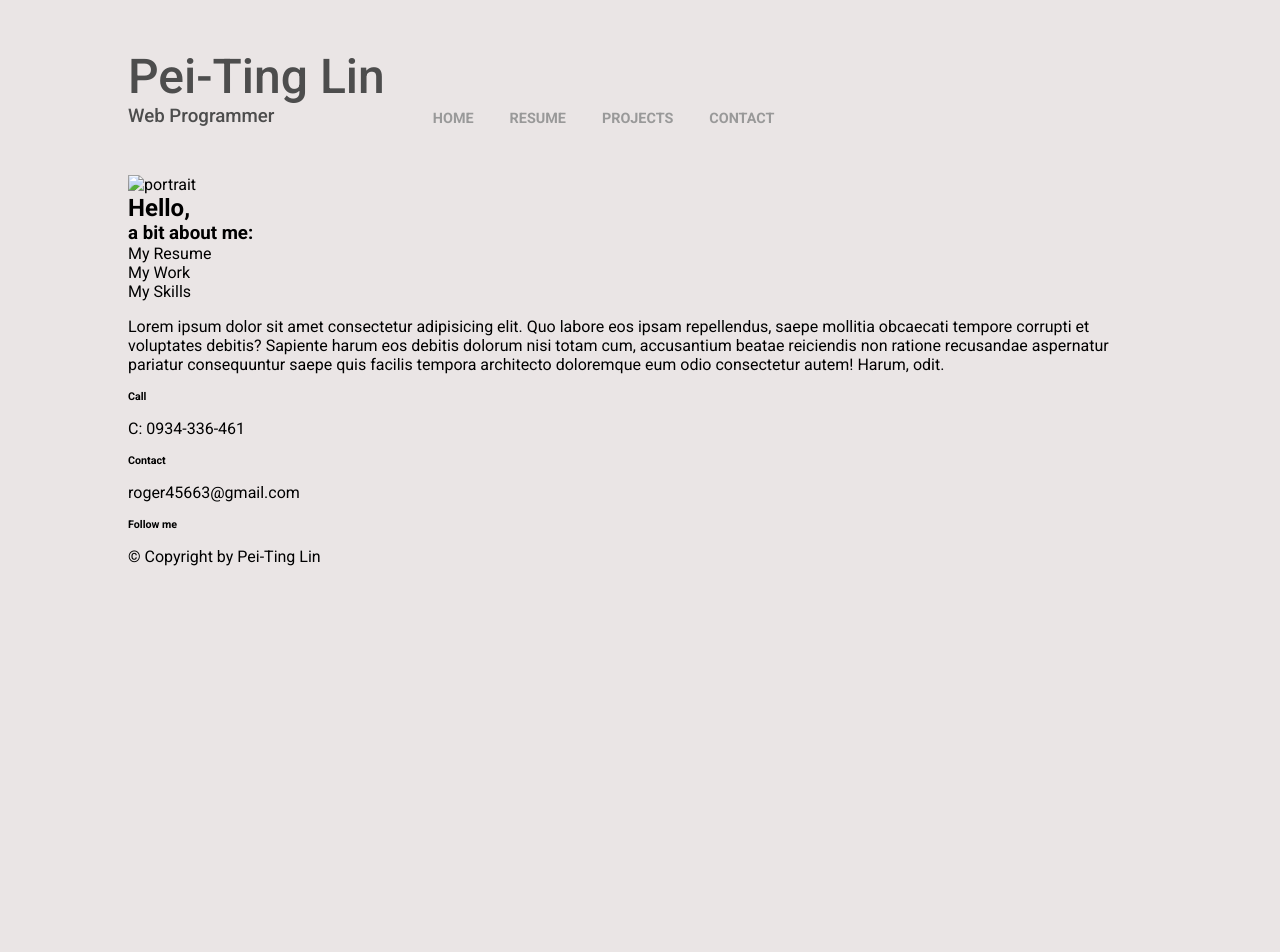
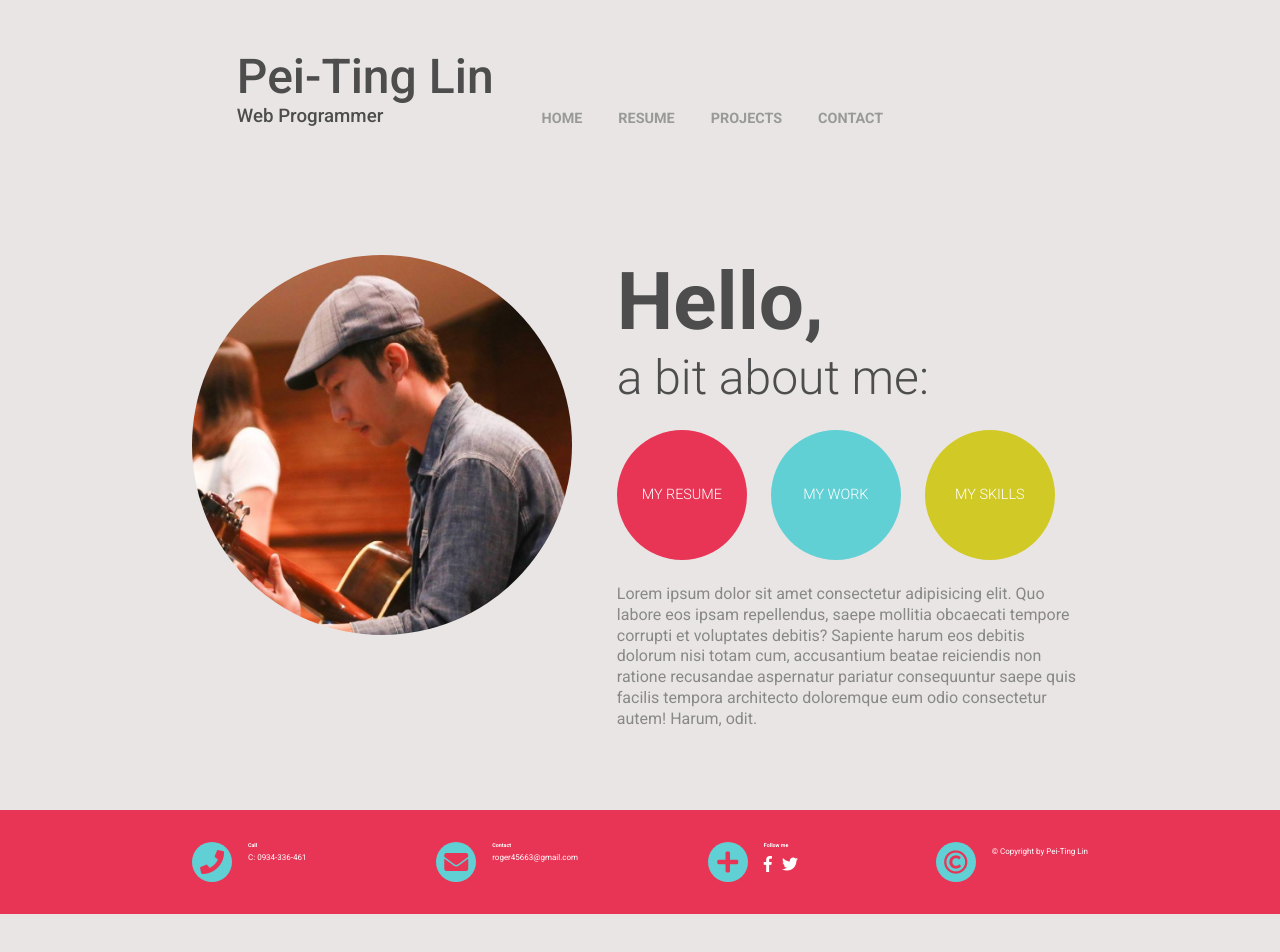
Before and after one commit to roger45663/my-portfolio, a website: page dist/index.html in a window 1280 px wide. Before the commit the page ends 800 px from the top, so only its background shows below. Drawn offline with Linux system fonts and the light colour scheme.

Commit message:
completed home but resmue not yet

```diff
--- /dev/null
+++ b/scss/_config.scss
@@ -0,0 +1,15 @@
+//start color setup
+$primaryColor: #e83556;
+$secondaryColor: #61d0d4;
+$skillColor: #d1c926;
+$bgColor: #eae5e5;
+$titleColor: #4d4d4d;
+
+//end color setup
+
+// start mixin
+@mixin ease {
+    transition: 0.5s ease;
+}
+
+// end mixin
--- a/scss/main.scss
+++ b/scss/main.scss
@@ -1,36 +1,26 @@
 @import url('https://fonts.googleapis.com/css?family=Roboto:100,300,400,500,700,900');
+@import 'config';
 
-//start color setup
-$primaryColor: #e83556;
-$secondaryColor: #61d0d4;
-$skillColor: #d1c926;
-$bgColor: #eae5e5;
-$titleColor: #4d4d4d;
 
-//end color setup
-
-// start mixin
-@mixin ease {
-    transition: 0.5s ease;
+//start global setup
+* {
+    box-sizing: border-box;
 }
 
-// end mixin
-
-//start global setup
 html,body {
     margin: 0;
     padding: 0;
     background: $bgColor;
     font-family: 'Roboto', 'Microsoft JhengHei', sans-serif;
-    box-sizing: border-box;
 }
 
 .container {
     max-width: 1024px;
     margin: 0 auto;
+    padding: 0 5%;
 }
 
-h1,h2,h3,h4,h5,h6 {
+h1,h2,h3,h4,h5,h6,p {
     margin: 0;
 }
 
@@ -46,12 +36,12 @@ header {
 
     .container {
         display: flex;
-        padding: 0 5rem;
         align-items: flex-end;
 
         .author {
             text-transform: capitalize;
             color: $titleColor;
+            margin-left: 5%;
 
             .name {
                 font-size: 3rem;
@@ -83,3 +73,174 @@ header {
 }
 
 //end header
+
+// start home page
+#home {
+    margin: 5rem 0;
+
+    .container {
+        display: flex;
+
+        .portrait {
+
+            img {
+                max-width: 380px;
+                height: auto;
+                border-radius: 50%;
+            }
+        }
+
+        .aboutMe {
+            margin-left: 5%;
+            color: #888;
+
+            h2,h3 {
+                color: $titleColor;
+            }
+
+            h2 {
+                font-size: 5rem;
+            }
+
+            h3 {
+                font-size: 3rem;
+                font-weight: 300;
+            }
+
+            p {
+                line-height: 1.3rem;
+            }
+
+            .myBar {
+                display: flex;
+                margin: 1.5rem 0;
+
+                .circle {
+                    width: 130px;
+                    height: auto;
+                    margin-right: 1.5rem;
+                    border-radius: 50%;
+                    text-align: center;
+                    line-height: 130px;
+                    font-weight: 300;
+                    font-size: 0.9rem;
+                    text-transform: uppercase;
+                    background: $primaryColor;
+                    color: #fff;
+                    @include ease;
+
+                    &.work {
+                        background: $secondaryColor;
+                    }
+
+                    &.skills {
+                        background: $skillColor;
+                    }
+
+                    &:hover {
+                        opacity: 0.8;
+                        transform: scale(1.1) rotate(360deg);
+                    }
+                }
+            }
+        }
+    }
+}
+
+// end home page
+
+// start resume page
+#resume {
+    .container {
+        display: flex;
+
+        .resumeInfo {
+
+            h1 {
+                color: $titleColor;
+                font-size: 5rem;
+                font-weight: 400;
+                text-transform: uppercase;
+            }
+
+            hr {
+                margin: 2rem 0;
+            }
+
+            .intro {
+                display: flex;
+
+                h3 {
+                    width: 130px;
+                    height: 130px;
+                    font-size: 1rem;
+                    border-radius: 50%;
+                    padding: 50px 0;
+                    text-align: center;
+                    background: $primaryColor;
+                    color: #fff;
+                }
+            }
+        }
+
+    }
+}
+
+// end resume page
+
+
+// start footer
+footer {
+    background: $primaryColor;
+    padding: 2rem 0;
+    margin-bottom: 3rem;
+
+    .container {
+        display: flex;
+        justify-content: space-between;
+
+        .info {
+            display: flex;
+            color: #fff;
+            font-size: 0.5rem;
+
+            .fas, .far {
+                width: 2.5rem;
+                height: 2.5rem;
+                margin-right: 1rem;
+                font-size: 1.5rem;
+                line-height: 2.5rem;
+                border-radius: 50%;
+                text-align: center;
+                color: $primaryColor;
+                background: $secondaryColor;
+            }
+
+            .socialMedia {
+                margin-top: 0.5rem;
+
+                a {
+                    margin-right: 0.5rem;
+
+                    .fab {
+                        color: #fff;
+                        font-size: 1rem;
+                        @include ease;
+                        &:hover {
+                            transform: scale(1.3);
+                        }
+                    }
+                }
+
+
+            }
+
+
+            p {
+                line-height: 1.2rem;
+            }
+        }
+    }
+}
+
+// end footer
```
Also changed, not shown: dist/css/main.css, dist/images/portrait.jpg (added), dist/index.html, dist/resume.html (added).
